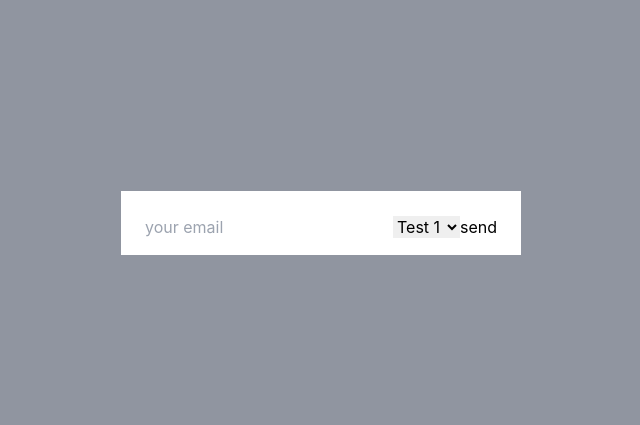
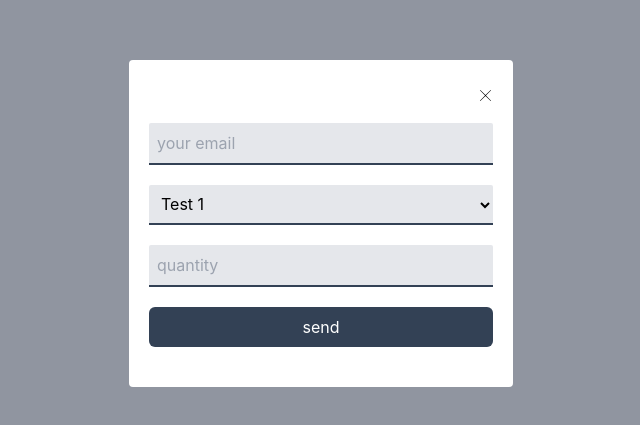
Before and after one commit to DawidGaleziewski/example_use_reducer, a React (Create React App) app: page / in a window 1280 px wide. Shown: the part 177-602 px from the top of the page, without its empty margins (319-959 px from the left). Built offline with nearby package versions, Linux system fonts and the light colour scheme.

Commit message:
update: save basic html structure

```diff
--- a/src/App.tsx
+++ b/src/App.tsx
@@ -1,31 +1,28 @@
-import React from "react";
-import logo from "./logo.svg";
+import React, {FC} from "react";
 import "./App.css";
 
 function App() {
   return (
-    <div
-      className="relative z-10"
-      aria-labelledby="modal-title"
-      role="dialog"
-      aria-modal="true"
-    >
       <div className="fixed inset-0 bg-gray-500 bg-opacity-75 transition-opacity">
         <div className="fixed inset-0 z-10 overflow-y-auto">
           <div className="flex min-h-full items-end justify-center p-4 text-center sm:items-center sm:p-0">
-            <form className="bg-white px-4 pb-4 pt-5 sm:p-6 sm:pb-4">
-              <input type="email" name="email" placeholder="your email" />
-              <select>
-                <option>Test 1</option>
-                <option>Test 2</option>
-              </select>
-              <input type="submit" value="send" />
-            </form>
+            <div className="bg-white pt-7 pb-10 px-5 rounded w-96">
+              <CloseIcon className="ml-auto mb-5 cursor-pointer" />
+              <form className="flex flex-col">
+                <input className="p-2 mb-5 w-12/12 bg-gray-200 border-b-2 border-slate-700 rounded-t-sm" type="email" name="email" placeholder="your email" />
+                <select name="product" className="p-2 mb-5 bg-gray-200 border-b-2 border-slate-700 rounded-t-sm">
+                  <option>Test 1</option>
+                  <option>Test 2</option>
+                </select>
+                <input name="quantity" placeholder="quantity" className="p-2 mb-5 bg-gray-200 border-b-2 border-slate-700 rounded-t-sm"/>
+                <input className="p-2 rounded-md bg-slate-700 text-white" type="submit" value="send" />
+              </form>
+            </div>
           </div>
         </div>
       </div>
-    </div>
   );
 }
 
+const CloseIcon:FC<{className: string}> = (props) => <svg {...props} xmlns="http://www.w3.org/2000/svg"  viewBox="0 0 50 50" width="15px" height="15px"><path d="M 7.71875 6.28125 L 6.28125 7.71875 L 23.5625 25 L 6.28125 42.28125 L 7.71875 43.71875 L 25 26.4375 L 42.28125 43.71875 L 43.71875 42.28125 L 26.4375 25 L 43.71875 7.71875 L 42.28125 6.28125 L 25 23.5625 Z"/></svg>
 export default App;
```
